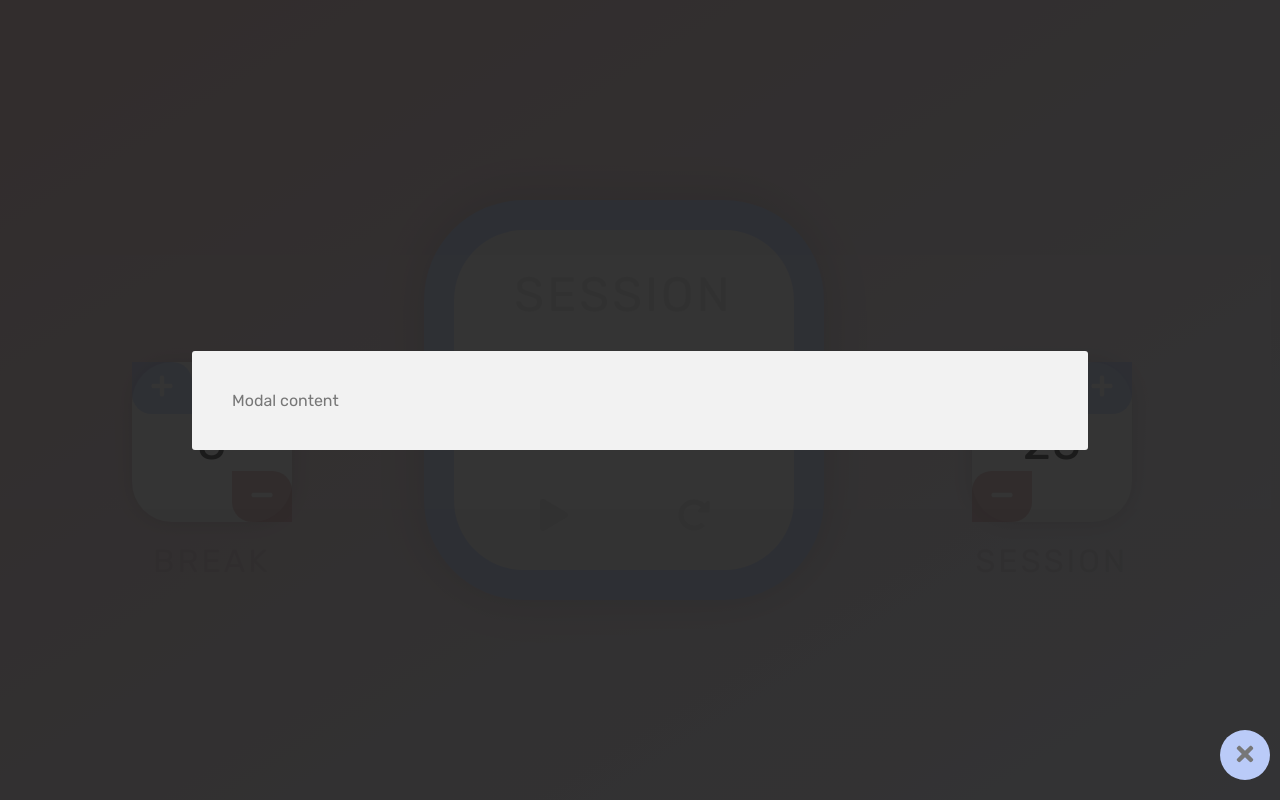
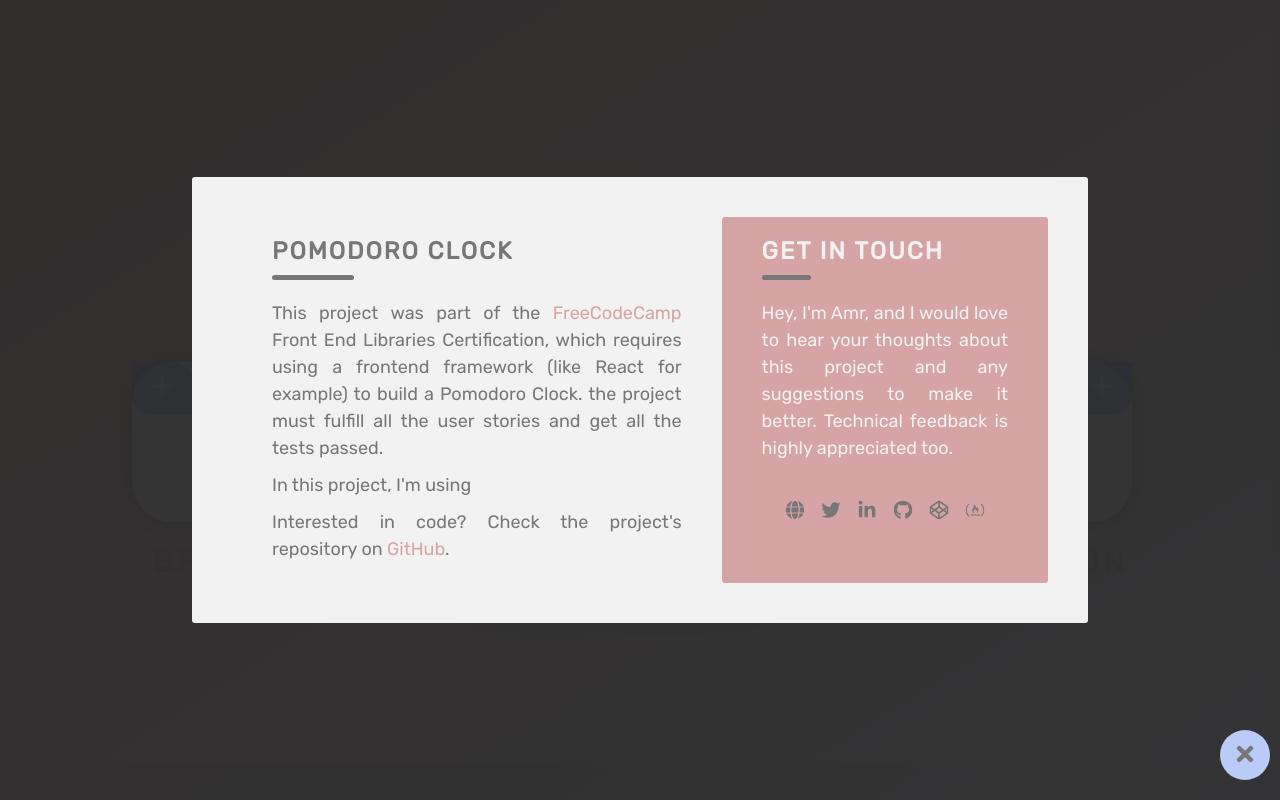
Before and after one commit to amr-adel/pomodoro-react, a React (Create React App) app: page / in a window 1280 px wide. Both pictures are taken after a click on the button 1255 px from the left and 775 px from the top of the page. Built offline with nearby package versions, Linux system fonts and the light colour scheme.

Commit message:
feat: Add ModalContent with style

```diff
--- a/src/App.js
+++ b/src/App.js
@@ -2,7 +2,8 @@
 import MainTimer from './components/MainTimer'
 import Controller from './components/Controller'
 import TimerContextProvider from './contexts/TimerContext'
-import Modal from './components/Modal';
+import Modal from './components/Modal'
+import ModalContent from './components/ModalContent'
 
 function App() {
   return (
@@ -12,7 +13,9 @@
         <Controller controllerLabel='session' />
         <Controller controllerLabel='break' />
       </TimerContextProvider>
-      <Modal />
+      <Modal>
+        <ModalContent />
+      </Modal>
     </>
   )
 }
--- a/src/components/Modal.js
+++ b/src/components/Modal.js
@@ -43,7 +43,7 @@
             <use href={`${icons}#${this.state.showModal ? 'times' : 'info'}`} />
           </svg>
         </button>
-        {this.state.showModal ? <Portal hideModal={this.handleToggle}>Modal content</Portal> : null}
+        {this.state.showModal ? <Portal hideModal={this.handleToggle}>{this.props.children}</Portal> : null}
       </>
     )
   }
--- /dev/null
+++ b/src/components/ModalContent.js
@@ -0,0 +1,84 @@
+import React from 'react'
+import icons from '../icons.svg'
+
+const ModalContent = () => {
+  return (
+    <>
+      <div className='about'>
+        <h3 className='title'>Pomodoro Clock</h3>
+        <p className='text'>
+          This project was part of the{' '}
+          <a
+            href='https://learn.freecodecamp.org/front-end-libraries/front-end-libraries-projects/build-a-pomodoro-clock/'
+            target='_blank'>
+            FreeCodeCamp
+          </a>{' '}
+          Front End Libraries Certification, which requires using a frontend framework (like React for example) to build
+          a Pomodoro Clock. the project must fulfill all the user stories and get all the tests passed.
+        </p>
+
+        <p className='text'>In this project, I'm using</p>
+        <p className='text'>
+          Interested in code? Check the project's repository on{' '}
+          <a href='https://github.com/amr-adel/pomodoro-react' target='_blank'>
+            GitHub
+          </a>
+          .
+        </p>
+      </div>
+      <div className='follow'>
+        <h3 className='title'>Get in touch</h3>
+        <p className='text'>
+          Hey, I'm Amr, and I would love to hear your thoughts about this project and any suggestions to make it better.
+          Technical feedback is highly appreciated too.
+        </p>
+        <ul className='social'>
+          <li>
+            <a href='https://www.fullstackamr.com' target='_blank' title="Portfolio">
+              <svg>
+                <use href={`${icons}#globe`} />
+              </svg>
+            </a>
+          </li>
+          <li>
+            <a href='https://twitter.com/fullstackamr' target='_blank' title="Twitter">
+              <svg>
+                <use href={`${icons}#twitter`} />
+              </svg>
+            </a>
+          </li>
+          <li>
+            <a href='https://www.linkedin.com/in/amr-abdelmoez/' target='_blank' title="LinkedIn">
+              <svg>
+                <use href={`${icons}#linkedin`} />
+              </svg>
+            </a>
+          </li>
+          <li>
+            <a href='https://github.com/amr-adel' target='_blank' title="GitHub">
+              <svg>
+                <use href={`${icons}#github`} />
+              </svg>
+            </a>
+          </li>
+          <li>
+            <a href='https://codepen.io/amr-adel/' target='_blank' title="CodePen">
+              <svg>
+                <use href={`${icons}#codepen`} />
+              </svg>
+            </a>
+          </li>
+          <li>
+            <a href='https://www.freecodecamp.org/amr-adel' target='_blank' title="FreeCodeCamp">
+              <svg>
+                <use href={`${icons}#freecodecamp`} />
+              </svg>
+            </a>
+          </li>
+        </ul>
+      </div>
+    </>
+  )
+}
+
+export default ModalContent
--- a/src/index.scss
+++ b/src/index.scss
@@ -209,3 +209,90 @@
     }
   }
 }
+
+// MODAL ============================================================================
+.modal__container {
+  & > div {
+    padding: 2rem 4rem;
+    text-align: left;
+  }
+
+  & .title {
+    font-size: 2.4rem;
+    margin-bottom: 2rem;
+    text-transform: uppercase;
+    letter-spacing: 2px;
+
+    &::after {
+      content: '';
+      background-color: var(--color-grey-dark);
+      display: block;
+      height: 0.5rem;
+      width: 20%;
+      margin-top: 1rem;
+      border-radius: 3px;
+    }
+  }
+
+  & .text {
+    text-align: justify;
+    color: var(--color-grey-dark);
+    font-size: 1.8rem;
+    line-height: 1.5;
+
+    &:not(:last-child) {
+      margin-bottom: 1rem;
+    }
+
+    & a:link,
+    & a:visited {
+      color: var(--color-primary);
+      transition: color 0.2s ease-out;
+
+      &:hover {
+        color: var(--color-secondary);
+        text-decoration: underline;
+      }
+    }
+  }
+
+  & .about {
+    flex-basis: 60%;
+    overflow-y: auto;
+    transition: all 0.5s ease-out 0.4s;
+  }
+
+  & .follow {
+    flex-basis: 40%;
+    background-color: var(--color-primary);
+    border-radius: 3px;
+    transition: all 0.5s ease-out 0.5s;
+
+    & .title,
+    & .text {
+      color: var(--color-white);
+    }
+
+    & .social {
+      display: flex;
+      list-style: none;
+      justify-content: center;
+      margin-top: 3rem;
+      fill: var(--color-grey-dark);
+
+      & svg {
+        display: block;
+        box-sizing: initial;
+        width: var(--icon-size);
+        height: var(--icon-size);
+        padding: calc(var(--icon-size) / 4);
+        transform: scale(0.8);
+        transition: transform 0.2s ease-out;
+
+        &:hover {
+          transform: scale(1.2);
+        }
+      }
+    }
+  }
+}
```
